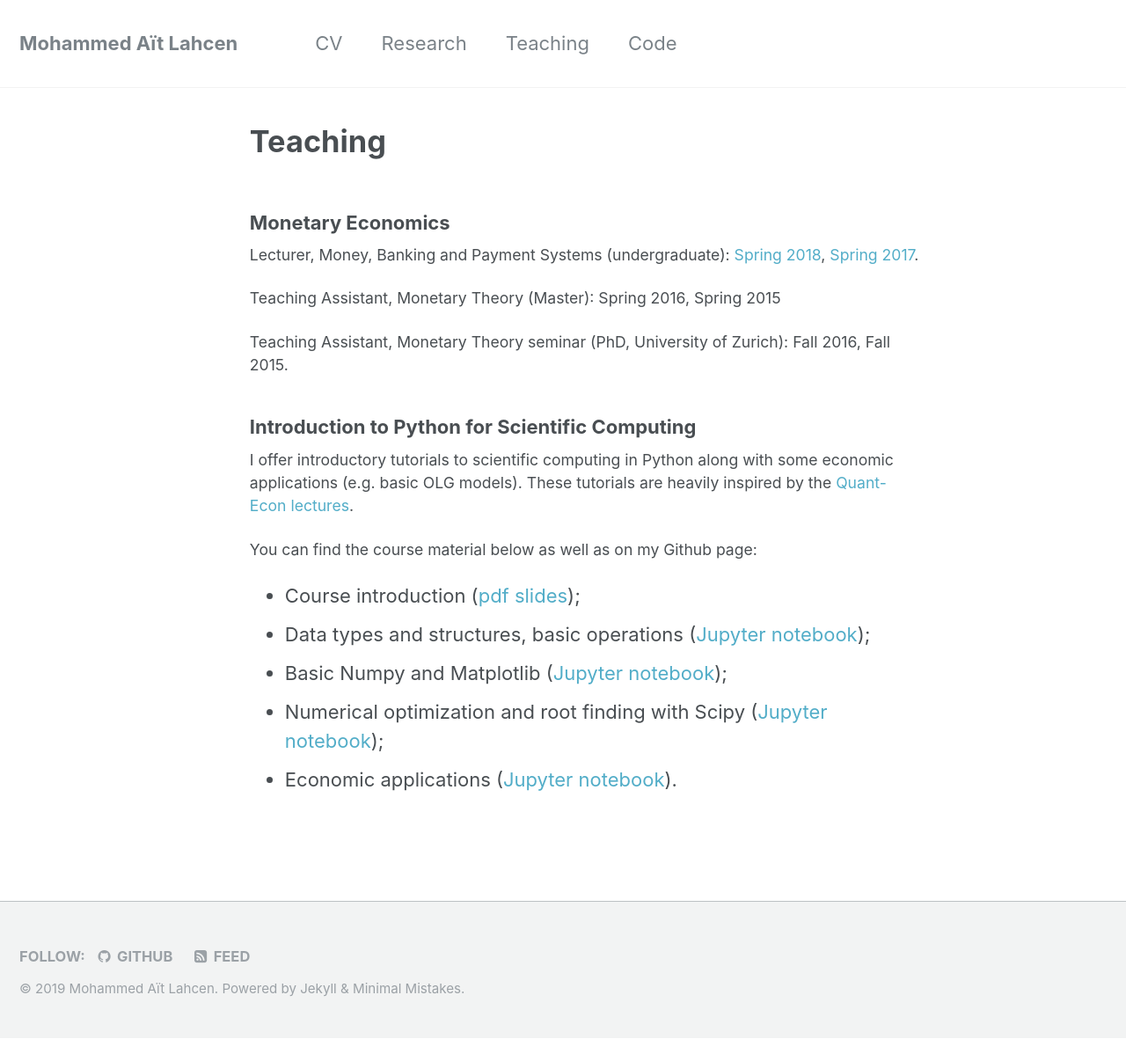
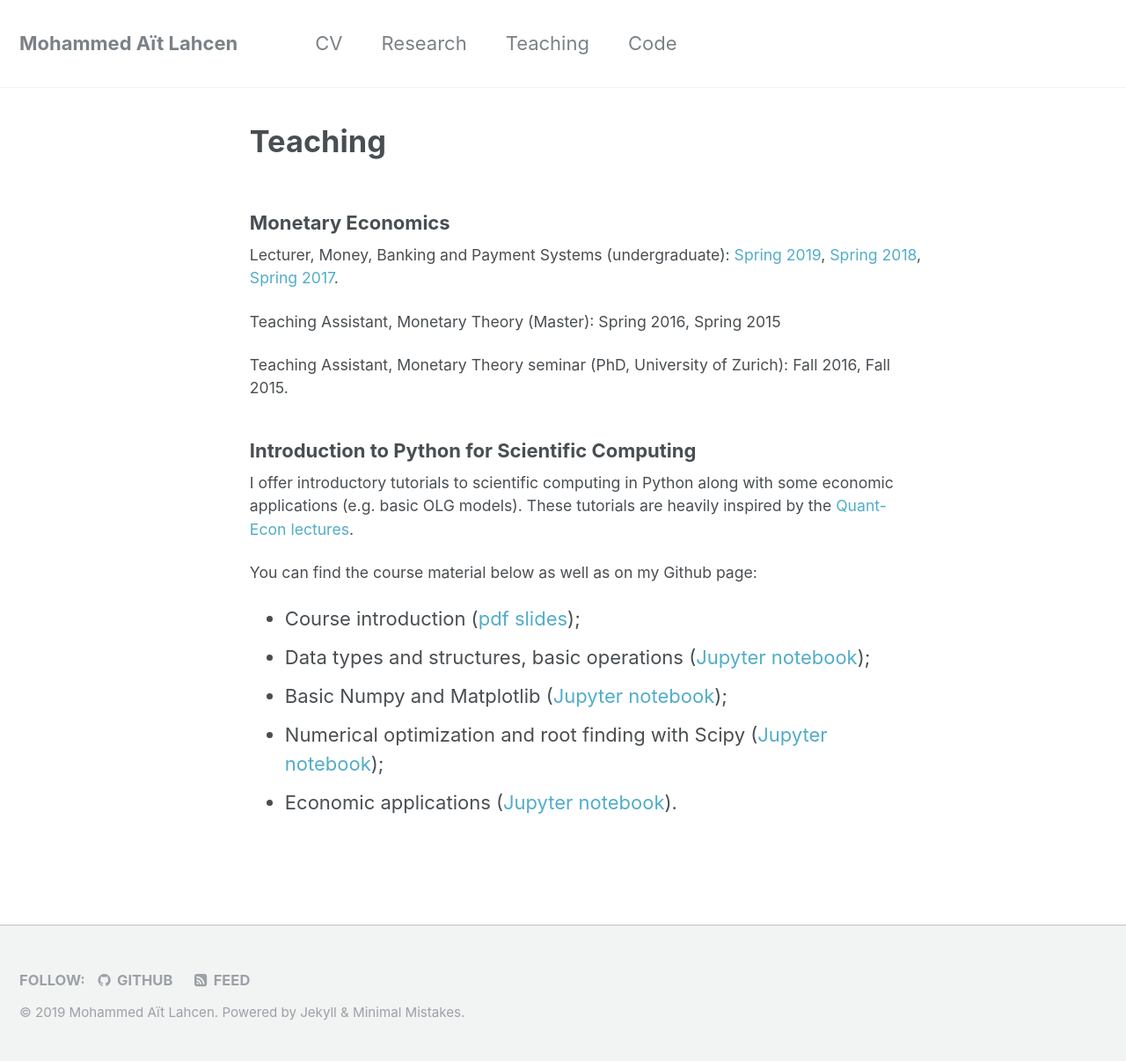
Before and after one commit to maitlahcen/maitlahcen.github.io, a Jekyll site: the page built from _pages/teaching.md, in a window 1280 px wide. Shown: the whole page at 88% size. Built offline with Jekyll 4.4.1, drawn with Linux system fonts in a browser that asks for light colours; before the commit the page ends 1180 px from its top, so only the background shows below that.

Commit message:
Added MBPS FS19

```diff
--- a/_pages/teaching.md
+++ b/_pages/teaching.md
@@ -8,7 +8,7 @@
 
 ### Monetary Economics
 
-Lecturer, Money, Banking and Payment Systems (undergraduate): [Spring 2018](https://wwz.unibas.ch/de/wirtschaftstheorie/lehre/fs18/money-banking-and-payment-systems/), [Spring 2017](https://wwz.unibas.ch/de/wirtschaftstheorie/lehre/fs17/money-banking-and-payment-systems/).
+Lecturer, Money, Banking and Payment Systems (undergraduate): [Spring 2019](https://wwz.unibas.ch/de/wirtschaftstheorie/lehre/fs19/money-banking-and-payment-systems/), [Spring 2018](https://wwz.unibas.ch/de/wirtschaftstheorie/lehre/fs18/money-banking-and-payment-systems/), [Spring 2017](https://wwz.unibas.ch/de/wirtschaftstheorie/lehre/fs17/money-banking-and-payment-systems/).
 
 Teaching Assistant, Monetary Theory (Master): Spring 2016, Spring 2015
 
```
